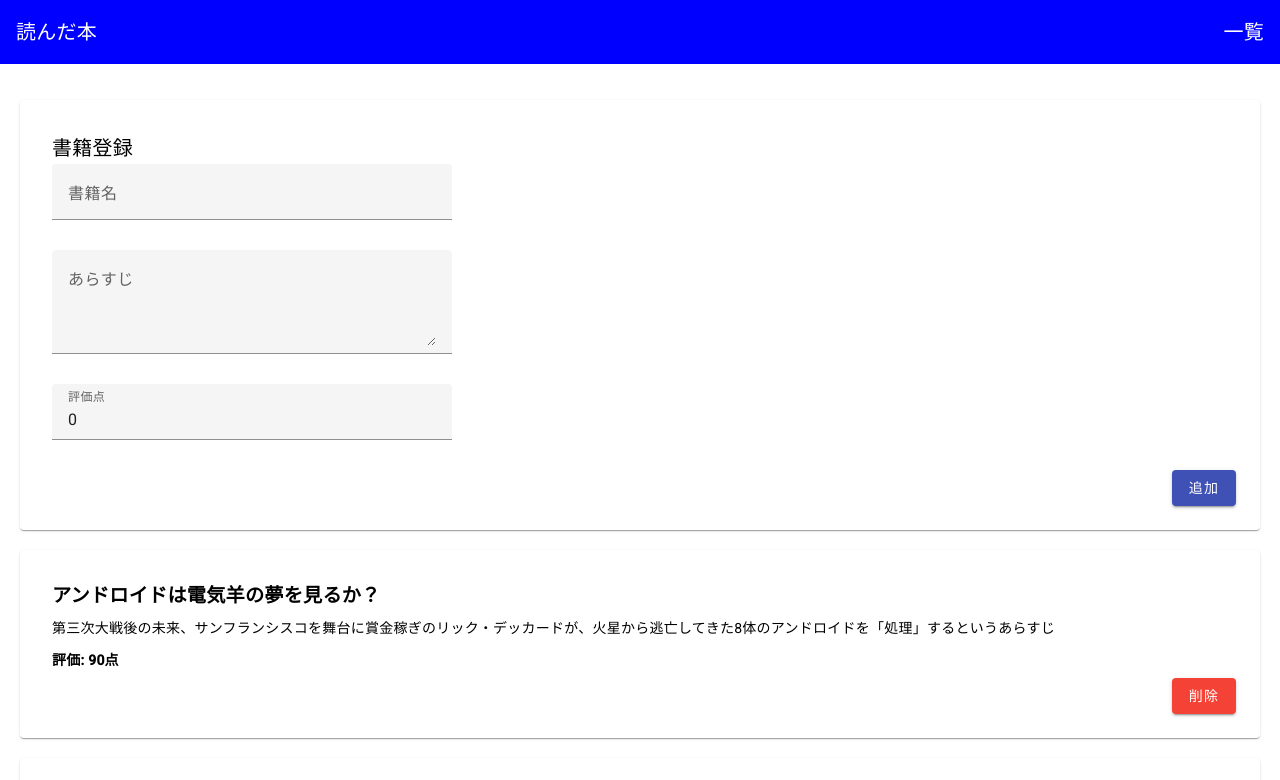
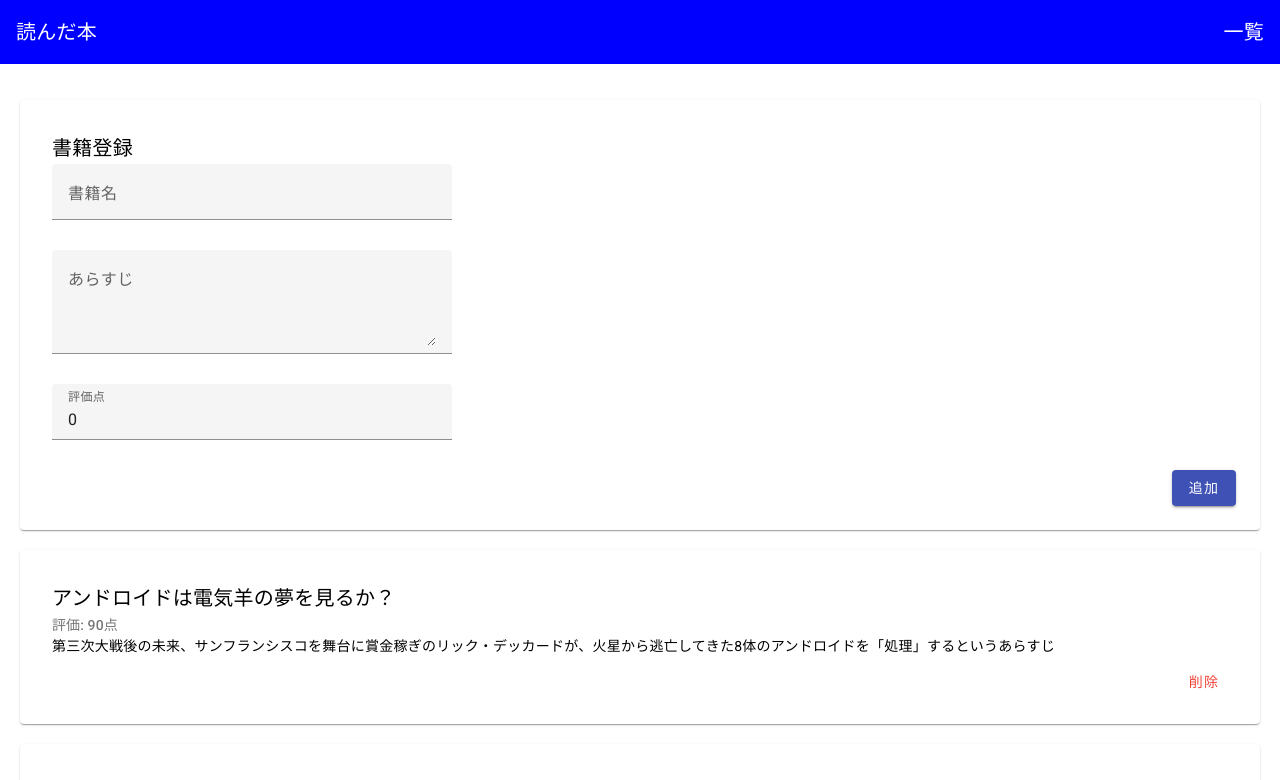
Before and after one commit to AitaHaruto/intern-aita, an Angular app in the folder intern-book-app/: page / in a window 1280 px wide. Shown: the top 780 px of the page. Built offline with nearby package versions, Linux system fonts and the light colour scheme.

Commit message:
削除機能の実装

```diff
--- a/intern-book-app/src/app/components/card/card.component.html
+++ b/intern-book-app/src/app/components/card/card.component.html
@@ -1,12 +1,15 @@
+<mat-card class="book-card">
+    <mat-card-header>
+        <mat-card-title>{{ book.name }}</mat-card-title>
+        <mat-card-subtitle>評価: {{ book.evaluation }}点</mat-card-subtitle>
+    </mat-card-header>
 
-    <mat-card class="book-card">
-        <mat-card-content>
-            <h3>{{book.name}}</h3>
-            <p>{{book.detail}}</p>
-            <p class="score">評価: {{book.evaluation}}点</p>
-        </mat-card-content>
-        <mat-card-actions class="button-container">
-            <!-- 赤い削除ボタン -->
-            <button mat-raised-button color="warn">削除</button>
-        </mat-card-actions>
-    </mat-card>
+    <mat-card-content>
+        <p>{{ book.detail }}</p>
+    </mat-card-content>
+
+    <mat-card-actions align="end">
+        <!-- 赤色の削除ボタンを追加 -->
+        <button mat-button color="warn" (click)="onDelete()">削除</button>
+    </mat-card-actions>
+</mat-card>
--- a/intern-book-app/src/app/components/card/card.component.ts
+++ b/intern-book-app/src/app/components/card/card.component.ts
@@ -1,21 +1,24 @@
-import { Component, Input } from '@angular/core';
+import { Component, Input, Output, EventEmitter } from '@angular/core'; // Output, EventEmitter を追加
 import { CommonModule } from '@angular/common';
 import { MatCardModule } from '@angular/material/card';
 import { MatButtonModule } from '@angular/material/button';
-import { Book } from '../../types/book/book.component'; // ← BookComponent ではなく Book を指定
+import { Book } from '../../types/book/book.component'; // パスは環境に合わせて調整してください
 
 @Component({
   selector: 'app-card',
-  standalone: true, // スタンドアロンコンポーネントの場合は必要です
-  imports: [
-    CommonModule,
-    MatCardModule,
-    MatButtonModule
-  ],
+  standalone: true,
+  imports: [CommonModule, MatCardModule, MatButtonModule],
   templateUrl: './card.component.html',
-  styleUrls: ['./card.component.css']
+  styleUrl: './card.component.css'
 })
 export class CardComponent {
-  // 親から受け取る1冊分の書籍データ（型を Book に変更）
   @Input() book!: Book;
+
+  // 1. 親（DashboardComponent）に通知するためのイベントを定義
+  @Output() delete = new EventEmitter<void>();
+
+  // 2. この onDelete() メソッドがないためエラーになっています！ここを追加してください
+  onDelete(): void {
+    this.delete.emit();
+  }
 }
--- a/intern-book-app/src/app/components/dashboard/dashboard.component.html
+++ b/intern-book-app/src/app/components/dashboard/dashboard.component.html
@@ -1,6 +1,6 @@
 <div class="container">
 
-    <!-- 2. 書籍登録フォーム（上のカード） -->
+    <!-- 書籍登録フォーム -->
     <mat-card class="form-card">
         <mat-card-header>
             <mat-card-title>書籍登録</mat-card-title>
@@ -13,7 +13,7 @@
                 <input matInput name="name" [(ngModel)]="newBook.name">
             </mat-form-field>
 
-            <!-- あらすじ入力 (複数行) -->
+            <!-- あらすじ入力 -->
             <mat-form-field appearance="fill" class="full-width">
                 <mat-label>あらすじ</mat-label>
                 <textarea matInput rows="3" name="detail" [(ngModel)]="newBook.detail"></textarea>
@@ -27,13 +27,12 @@
         </mat-card-content>
 
         <mat-card-actions class="button-container">
-            <!-- 青い追加ボタン：(click) イベントで addBook() を発火 -->
             <button mat-raised-button color="primary" (click)="addBook()">追加</button>
         </mat-card-actions>
     </mat-card>
 
-    <!-- 親側で *ngFor を使い、子コンポーネントを繰り返し表示 -->
-    <app-card *ngFor="let book of bookList" [book]="book">
+    <!-- *ngFor で index も同時に受け取る（let i = index） -->
+    <app-card *ngFor="let book of bookList; let i = index" [book]="book" (delete)="deleteBook(i)">
     </app-card>
 
 </div>
--- a/intern-book-app/src/app/components/dashboard/dashboard.component.ts
+++ b/intern-book-app/src/app/components/dashboard/dashboard.component.ts
@@ -4,7 +4,7 @@ import { MatInputModule } from '@angular/material/input';
 import { MatFormFieldModule } from '@angular/material/form-field';
 import { MatButtonModule } from '@angular/material/button';
 import { CommonModule } from '@angular/common';
-import { FormsModule } from '@angular/forms'; // 1. FormsModule をインポート
+import { FormsModule } from '@angular/forms';
 
 import { Book } from '../../types/book/book.component';
 import { CardComponent } from '../card/card.component';
@@ -19,7 +19,7 @@ import { CardComponent } from '../card/card.component';
     MatInputModule,
     CommonModule,
     CardComponent,
-    FormsModule // 2. imports に FormsModule を追加
+    FormsModule
   ],
   templateUrl: './dashboard.component.html',
   styleUrl: './dashboard.component.css'
@@ -38,7 +38,6 @@ export class DashboardComponent implements OnInit {
     }
   ];
 
-  // 3. フォームバインディング用のプロパティ定義
   newBook: Book = {
     name: '',
     detail: '',
@@ -50,21 +49,19 @@ export class DashboardComponent implements OnInit {
   ngOnInit(): void {
   }
 
-  // 4. 追加ボタンクリック時の処理
   addBook(): void {
-    // 簡易入力チェック（名前が空なら追加しない）
     if (!this.newBook.name.trim()) {
       return;
     }
-
-    // 配列の参照渡しによる崩れを防ぐため、コピーを追加
     this.bookList.push({ ...this.newBook });
-
-    // フォームの入力欄をクリア
     this.resetForm();
   }
 
-  // フォームリセット処理
+  // 追加：インデックスを受け取って指定した要素を削除する
+  deleteBook(index: number): void {
+    this.bookList.splice(index, 1);
+  }
+
   private resetForm(): void {
     this.newBook = {
       name: '',
```
Also changed, not shown: 1 other file (tests, documents, lock files or other folders).
